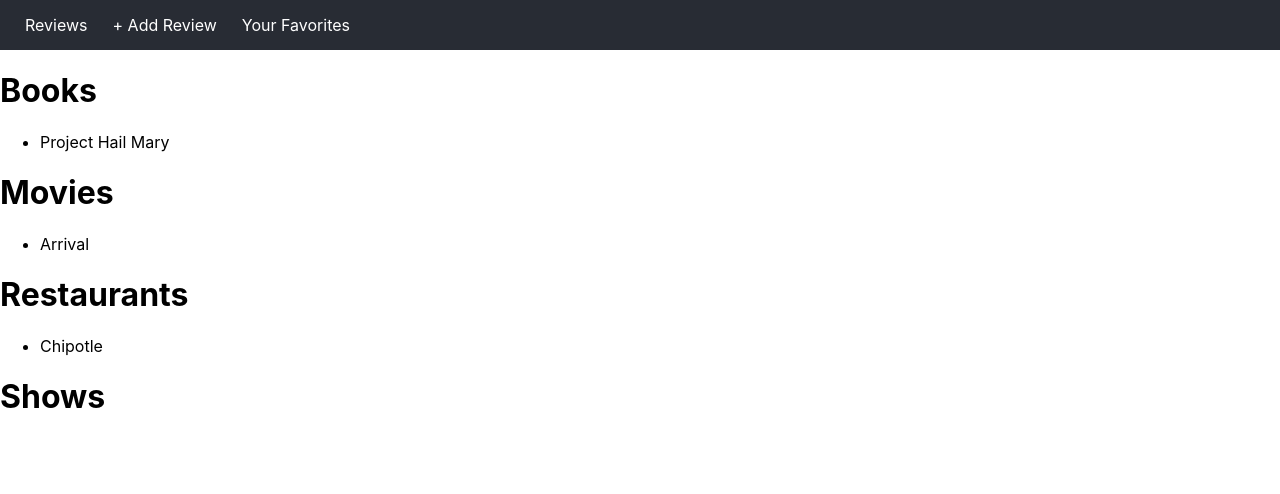
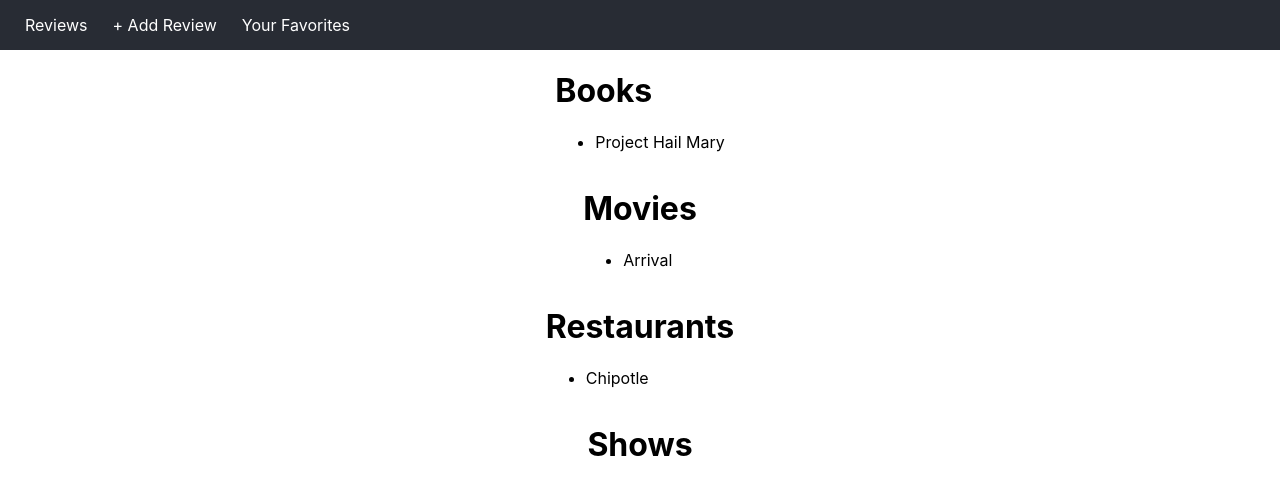
Before and after one commit to eurobi/phase-2-final-project, a React (Create React App) app in the folder my-app/: page /your-favorites in a window 1280 px wide. Shown: the top 494 px of the page. Built offline with nearby package versions, Linux system fonts and the light colour scheme; data requests are answered from the project's data file.

Commit message:
flex-container for favorites

```diff
--- a/my-app/src/App.css
+++ b/my-app/src/App.css
@@ -128,3 +128,13 @@ input, select{
   background-color: rgb(54, 170, 54);
   color: white;
 }
+
+#favorites-container{
+  display: flex;
+  flex-direction: column;
+  align-items: center;
+}
+
+.fav-div{
+
+}
--- a/my-app/src/Components/Favorite.js
+++ b/my-app/src/Components/Favorite.js
@@ -6,7 +6,7 @@ function Favorite({ category, reviews }){
     })
     console.log(reviews)
     return (
-        <div>
+        <div className="fav-div">
             <h1>{category}</h1>
             <ul>
                 {fiveStarReviews.map(review => <li key={review.title}>{review.title}</li>)}
```
